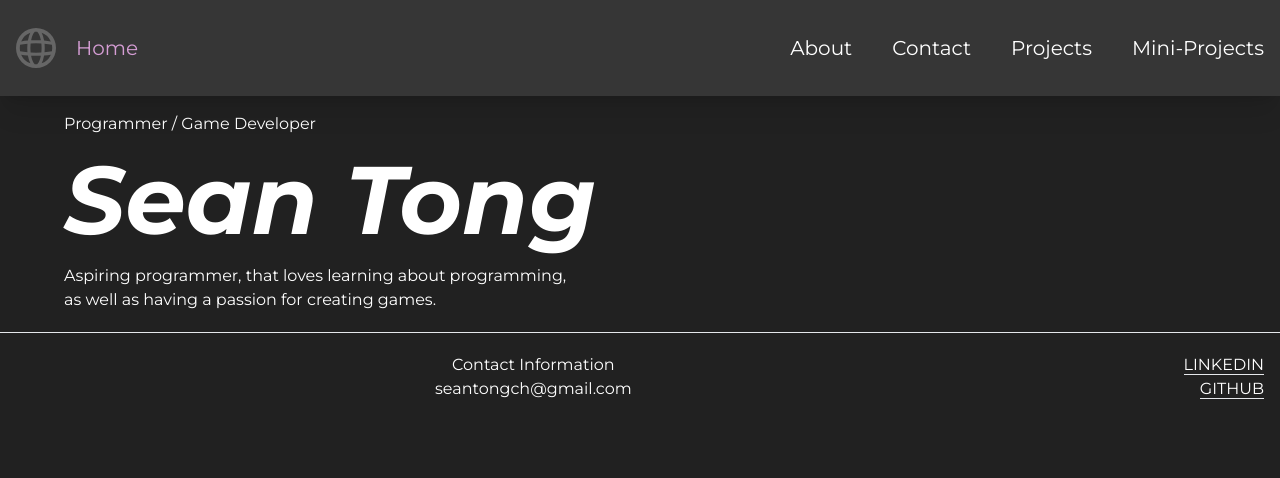
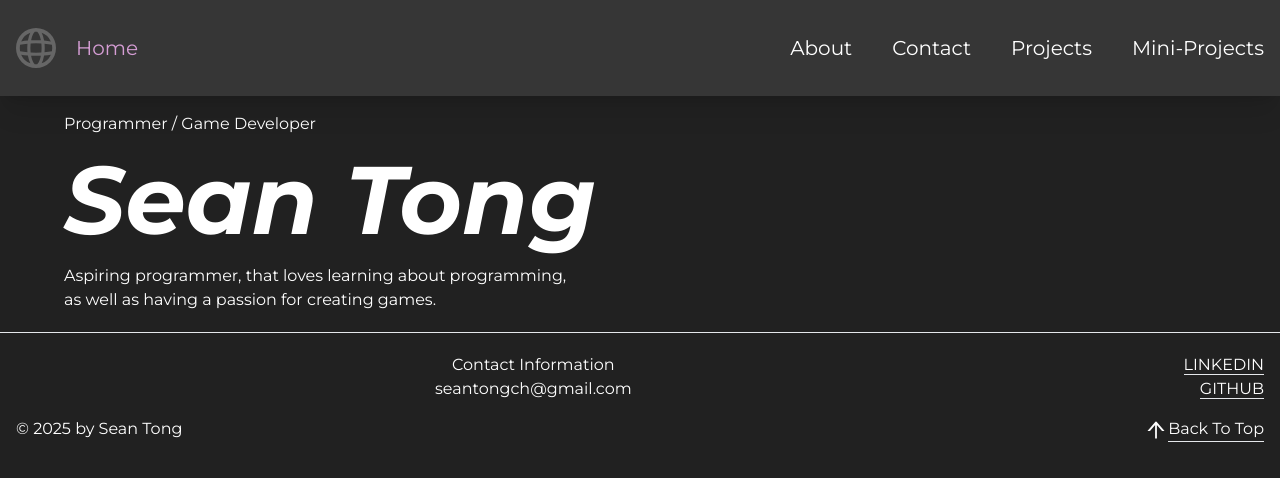
Before and after one commit to Snippin/Portfolio, a Next.js app: page / in a window 1280 px wide. Shown: the top 478 px of the page. Built offline with nearby package versions, Linux system fonts and the light colour scheme.

Commit message:
Add in `Back To Top` button in `Footer` component

```diff
--- a/src/components/Footer.jsx
+++ b/src/components/Footer.jsx
@@ -1,9 +1,12 @@
+"use client";
+
 import Link from "next/link";
+import { AiOutlineArrowUp } from "react-icons/ai";
 
 const Footer = () =>
 {
   return (
-    <footer className="border-t mx-auto my-5 pt-5 sm:flex">
+    <footer className="border-t mx-auto my-5 pt-5 sm:flex sm:flex-wrap">
       <div className=" px-4 justify-items-center sm:w-5/6">
         <p>Contact Information</p>
         <p>seantongch@gmail.com</p>
@@ -24,9 +27,23 @@ const Footer = () =>
             GITHUB
           </Link>
         </div>
+      </div>
 
+      <div className="flex flex-col-reverse w-full mt-4 px-4 text-center sm:text-left sm:flex-row sm:justify-between">
+        <p>
+          &copy; {new Date().getFullYear()} by Sean Tong
+        </p>
+
+        <div className="flex items-center justify-center mb-4 cursor-pointer sm:mb-0"
+          onClick={() => window.scrollTo({ top: 0, behavior: "smooth" })}
+        >
+          <AiOutlineArrowUp size={24} />
+          <span className="border-b">
+            Back To Top
+          </span>
+        </div>
       </div>
-    </footer >
+    </footer>
   );
 }
 
```
